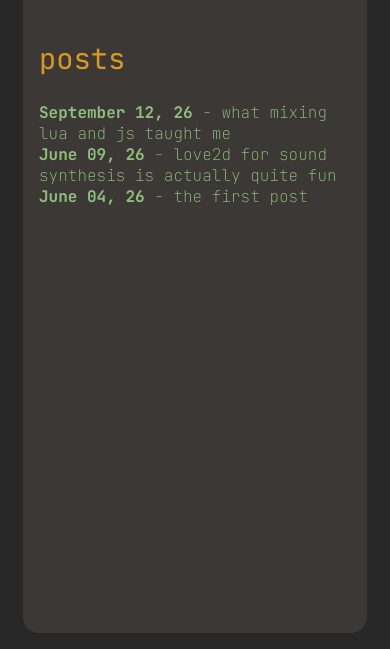
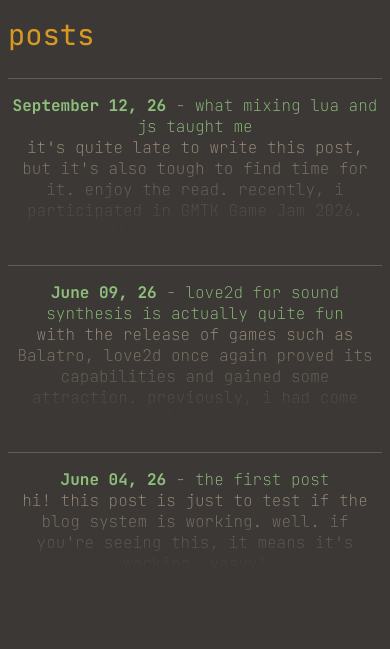
Before and after one commit to mstfbil/mstfbil.github.io, an Eleventy site: page blog.html in a window 390 px wide. Shown: the part 195-844 px from the top of the page. Built offline with nearby package versions, Linux system fonts and the light colour scheme; Eleventy itself is replaced by a stand-in of ours; files that its build step writes are made by us from their sources; what eleventy-plugin-page-assets would draw is missing.

Commit message:
more visual updates especially for mobile

```diff
--- a/blog.html
+++ b/blog.html
@@ -10,11 +10,14 @@ eleventyNavigation:
 
 <ul class="posts-list">
     {%- for post in collections.posts reversed -%}
-    <li>
-        <a href="{{ post.url }}"
-            ><b>{{ post.date | date: "%B %d, %y" }}</b> - {{ post.data.title
-            }}</a
-        >
-    </li>
+    <a href="{{ post.url }}">
+        <section>
+            <b>{{ post.date | date: "%B %d, %y" }}</b> - {{ post.data.title }}
+            <div class="post-preview">
+                {{ post.templateContent | strip_html | truncate: 500 }}
+            </div>
+        </section>
+    </a>
+
     {%- endfor -%}
 </ul>
--- a/style.css
+++ b/style.css
@@ -64,7 +64,7 @@ body {
 
 section {
     background-color: var(--color-bg2);
-    margin: 12px;
+    margin: 12px auto;
     padding: 12px;
     border-radius: 8px;
 }
@@ -97,6 +97,15 @@ nav {
 
 .profile-ascii {
     font-size: 0.7rem;
+}
+
+.post-preview {
+    max-height: 100px;
+    overflow: hidden;
+    position: relative;
+
+    color: var(--color-gray);
+    mask-image: linear-gradient(to bottom, black 0%, transparent 95%);
 }
 
 header {
@@ -191,6 +200,8 @@ a {
 
     overflow: hidden;
     position: relative;
+
+    text-align: center;
 }
 
 .card > * {
@@ -233,12 +244,43 @@ article img {
 }
 
 @media (max-width: 800px) {
+    body {
+        background-color: var(--color-bg1);
+    }
+    .container {
+        width: 100%;
+        padding: 4px;
+        margin: 4px;
+        background-color: transparent;
+        box-sizing: border-box;
+    }
+    .card {
+        width: 100%;
+        box-sizing: border-box;
+    }
+    section {
+        width: 100%;
+        padding: 16px 0;
+        box-sizing: border-box;
+        background-color: transparent;
+        border-radius: 0;
+        border-bottom: 1px solid var(--color-bg3);
+        text-align: center;
+    }
+    section:first-of-type {
+        border-top: 1px solid var(--color-bg3);
+    }
+    section:last-of-type {
+        border-bottom: none;
+    }
     header {
         flex-direction: column;
     }
     .profile {
         flex-direction: column;
         align-items: center;
+        width: fit-content;
+        margin-bottom: auto;
     }
     .profile-ascii {
         display: none;
```
